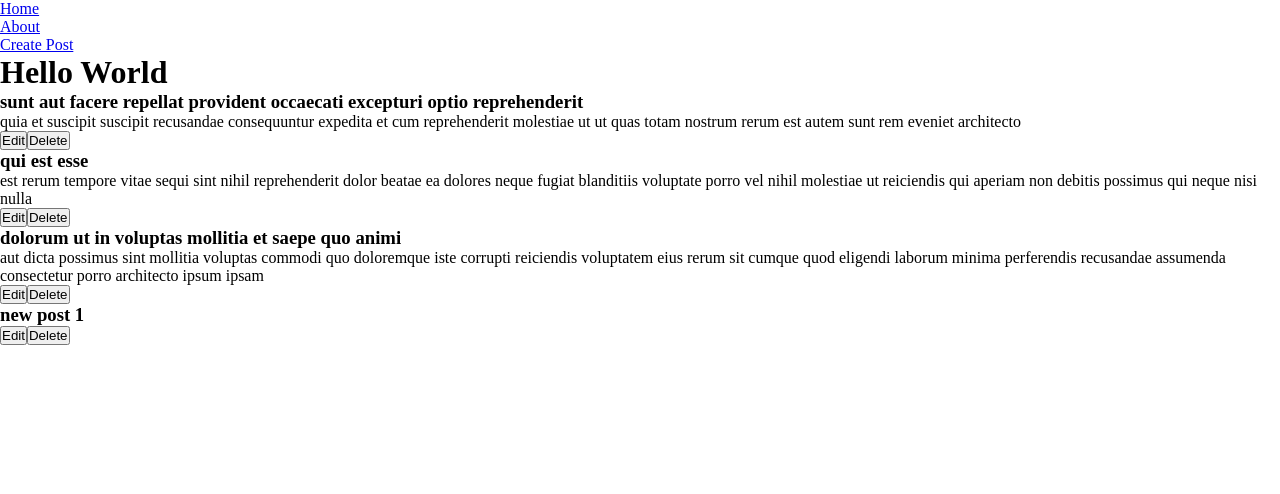
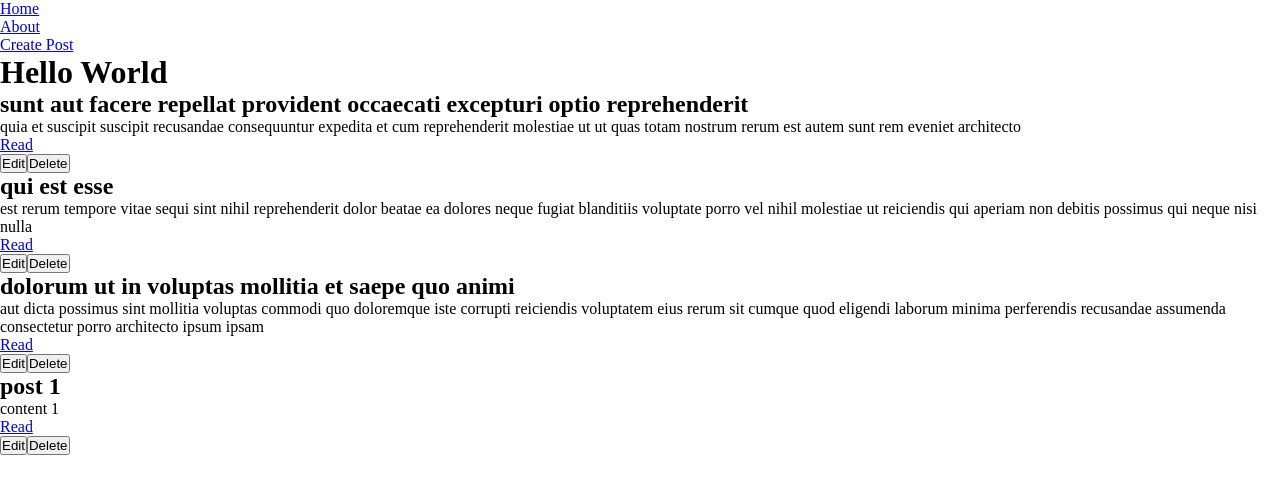
Before and after one commit to phogtr/b-angular, an Angular app: page / in a window 1280 px wide. Shown: the top 494 px of the page. Built offline with nearby package versions, Linux system fonts and the light colour scheme; data requests are answered from the project's data file.

Commit message:
read single post

```diff
--- a/data/db.json
+++ b/data/db.json
@@ -16,9 +16,9 @@
       "body": "aut dicta possimus sint mollitia voluptas commodi quo doloremque\niste corrupti reiciendis voluptatem eius rerum\nsit cumque quod eligendi laborum minima\nperferendis recusandae assumenda consectetur porro architecto ipsum ipsam"
     },
     {
-      "id": "0.3034957377729126",
-      "title": "new post 1",
-      "content": "new content 1"
+      "id": "0.8536674007557663",
+      "title": "post 1",
+      "body": "content 1"
     }
   ]
 }
--- a/src/app/components/create-post/create-post.component.html
+++ b/src/app/components/create-post/create-post.component.html
@@ -10,7 +10,7 @@
 
   <div>
     <label for="content">Content: </label>
-    <input type="text" formControlName="content">
+    <input type="text" formControlName="body">
   </div>
 
   <button type="submit">
--- a/src/app/components/create-post/create-post.component.ts
+++ b/src/app/components/create-post/create-post.component.ts
@@ -13,7 +13,7 @@ export class CreatePostComponent {
 
   createPostForm = new FormGroup({
     title: new FormControl(''),
-    content: new FormControl(''),
+    body: new FormControl(''),
   });
 
   onCreatePostSubmit() {
--- a/src/app/components/posts/post-detail/post-detail.component.html
+++ b/src/app/components/posts/post-detail/post-detail.component.html
@@ -1 +1,4 @@
-<p>post-detail works!</p>
+<div *ngIf="singlePost | async as post">
+  <h1>{{post.title}}</h1>
+  <p>{{post.body}}</p>
+</div>
--- a/src/app/components/posts/post-detail/post-detail.component.ts
+++ b/src/app/components/posts/post-detail/post-detail.component.ts
@@ -1,15 +1,27 @@
 import { Component, OnInit } from '@angular/core';
+import { ActivatedRoute, ParamMap } from '@angular/router';
+import { IPost, PostService } from '../../../services/post/post.service';
+import { switchMap } from 'rxjs/operators';
+import { Observable } from 'rxjs';
 
 @Component({
   selector: 'app-post-detail',
   templateUrl: './post-detail.component.html',
-  styleUrls: ['./post-detail.component.scss']
+  styleUrls: ['./post-detail.component.scss'],
 })
 export class PostDetailComponent implements OnInit {
+  singlePost!: Observable<IPost>;
 
-  constructor() { }
+  constructor(
+    private route: ActivatedRoute,
+    private postService: PostService
+  ) {}
 
   ngOnInit(): void {
+    this.singlePost = this.route.paramMap.pipe(
+      switchMap((params: ParamMap) =>
+        this.postService.getSinglePost(params.get('id')!)
+      )
+    );
   }
-
 }
--- a/src/app/components/posts/post-item/post-item.component.html
+++ b/src/app/components/posts/post-item/post-item.component.html
@@ -1,7 +1,8 @@
 <li>
   <div>
-    <h3>{{post.title}}</h3>
+    <h2>{{post.title}}</h2>
     <p>{{post.body}}</p>
+    <a [routerLink]="['/post', post.id]">Read</a>
   </div>
   <button (click)="onClickEdit(post)">Edit</button>
   <button (click)="onClickDelete(post)">Delete</button>
--- a/src/app/services/post/post.service.ts
+++ b/src/app/services/post/post.service.ts
@@ -20,6 +20,11 @@ export class PostService {
     return this.http.get<IPost[]>(this.baseUrl);
   }
 
+  getSinglePost(id: string): Observable<IPost> {
+    const url = `${this.baseUrl}/${id}`;
+    return this.http.get<IPost>(url);
+  }
+
   createPost(post: IPost): Observable<IPost> {
     return this.http.post<IPost>(this.baseUrl, post);
   }
```
